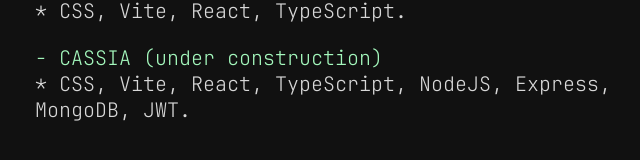
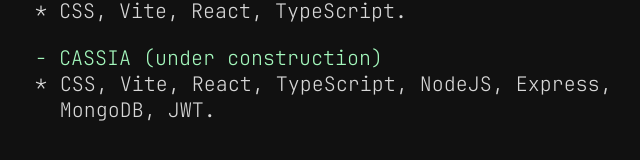
Before and after one commit to benijaichenco/portfolio, a React (Vite) app: page / in a window 1280 px wide. Shown: the part 646-806 px from the top of the page, without its empty margins (305-945 px from the left). Built offline with nearby package versions, Linux system fonts and the light colour scheme.

Commit message:
fix cassia project styling

```diff
--- a/src/App.css
+++ b/src/App.css
@@ -76,9 +76,9 @@
   word-spacing: 10px;
 }
 
-.seperator {
-  width: 100%;
-  border-bottom: solid 1px #d8d8d8;
+.project-wrapper {
+  display: flex;
+  gap: 0.8rem;
 }
 
 @media screen and (max-width: 768px) {
--- a/src/App.jsx
+++ b/src/App.jsx
@@ -60,7 +60,10 @@
           <p className="text">* CSS, Vite, React, TypeScript.</p>
           <br />
           <p className="link project disabled">- CASSIA (under construction)</p>
-          <p className="text">* CSS, Vite, React, TypeScript, NodeJS, Express, MongoDB, JWT.</p>
+          <div className="project-wrapper">
+            <p className="text">*</p>
+            <p className="text">CSS, Vite, React, TypeScript, NodeJS, Express, MongoDB, JWT.</p>
+          </div>
         </div>
       </main>
     </>
```
